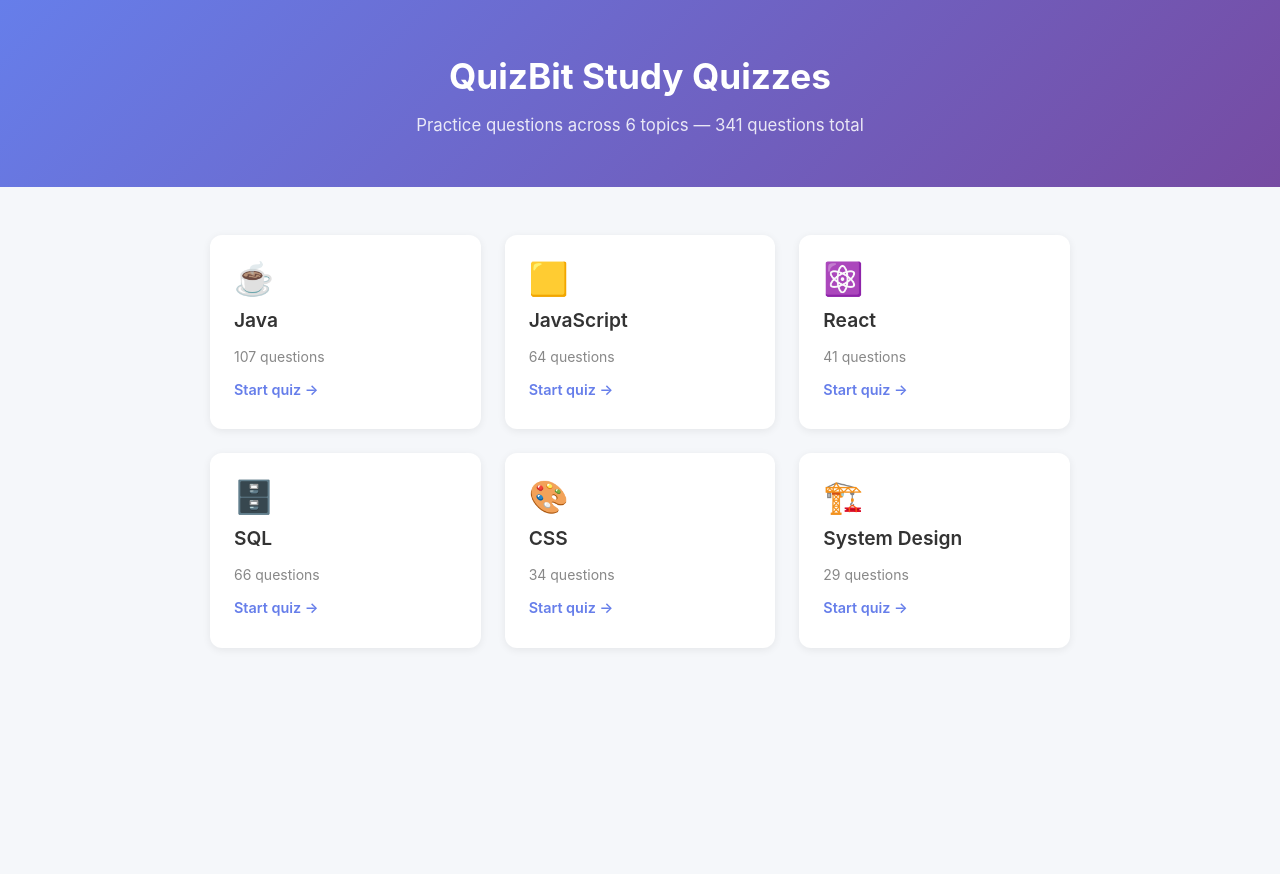
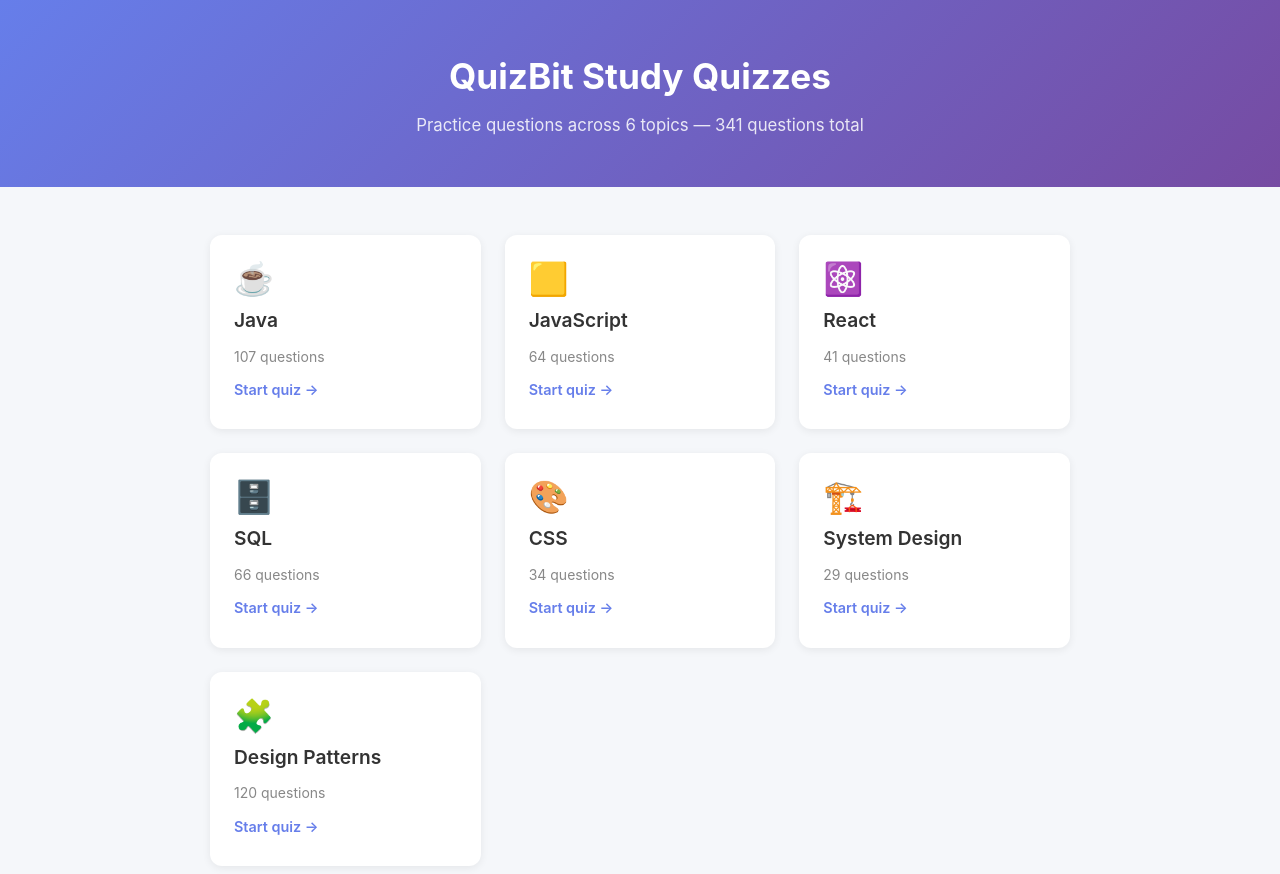
Before and after one commit to ephraimg/quizzes, a plain HTML site: page index.html in a window 1280 px wide. Before the commit the page ends 800 px from the top, so only its background shows below. Drawn offline with Linux system fonts and the light colour scheme.

Commit message:
Add Design Patterns card to landing page
Co-Authored-By: Claude Sonnet 5.5 <noreply@anthropic.com>

```diff
--- a/index.html
+++ b/index.html
@@ -150,6 +150,13 @@
           <div class="card-count">29 questions</div>
           <div class="card-arrow">Start quiz →</div>
         </a>
+
+        <a class="card" href="design-patterns/">
+          <div class="card-icon">🧩</div>
+          <div class="card-title">Design Patterns</div>
+          <div class="card-count">120 questions</div>
+          <div class="card-arrow">Start quiz →</div>
+        </a>
       </div>
     </div>
   </body>
```
